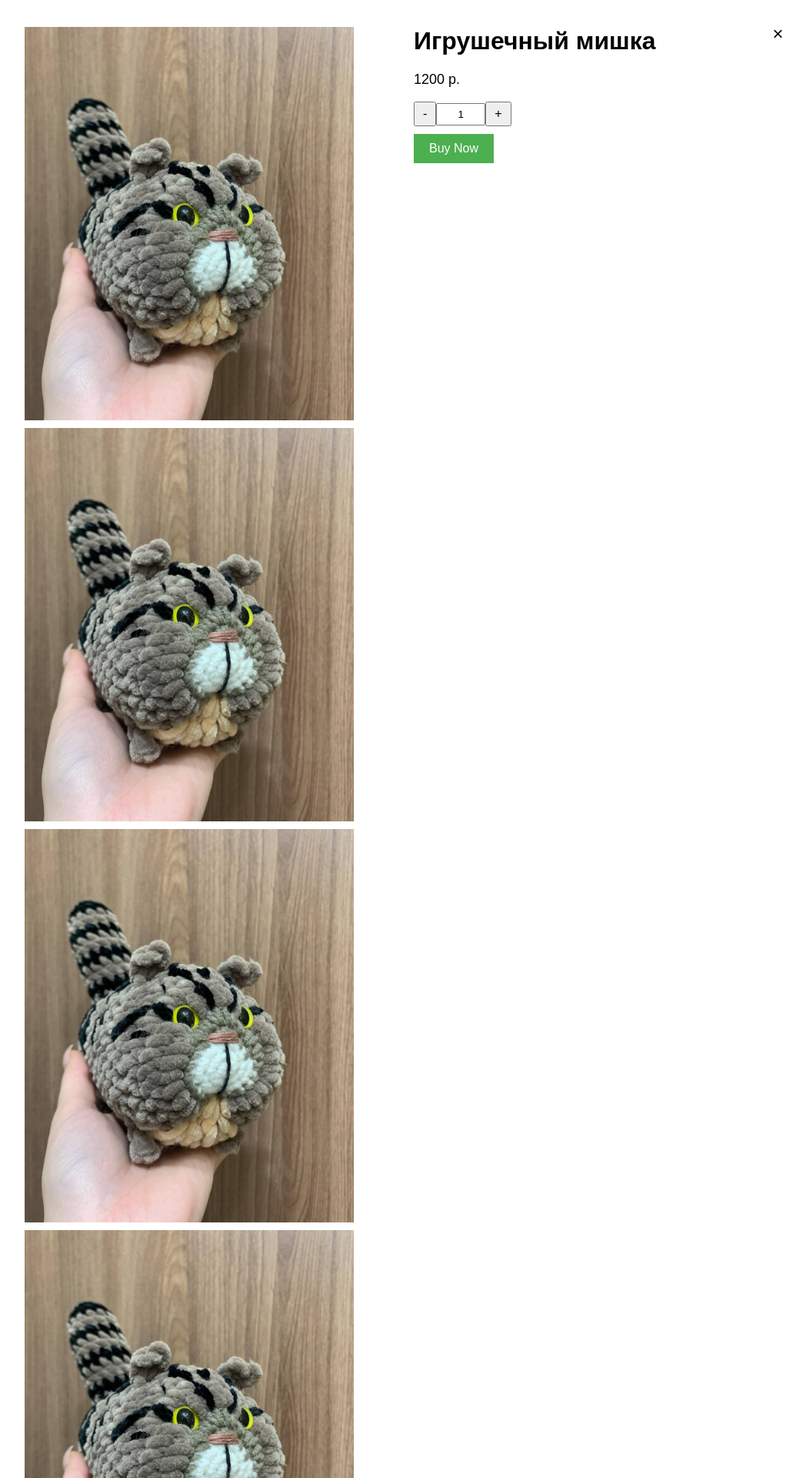
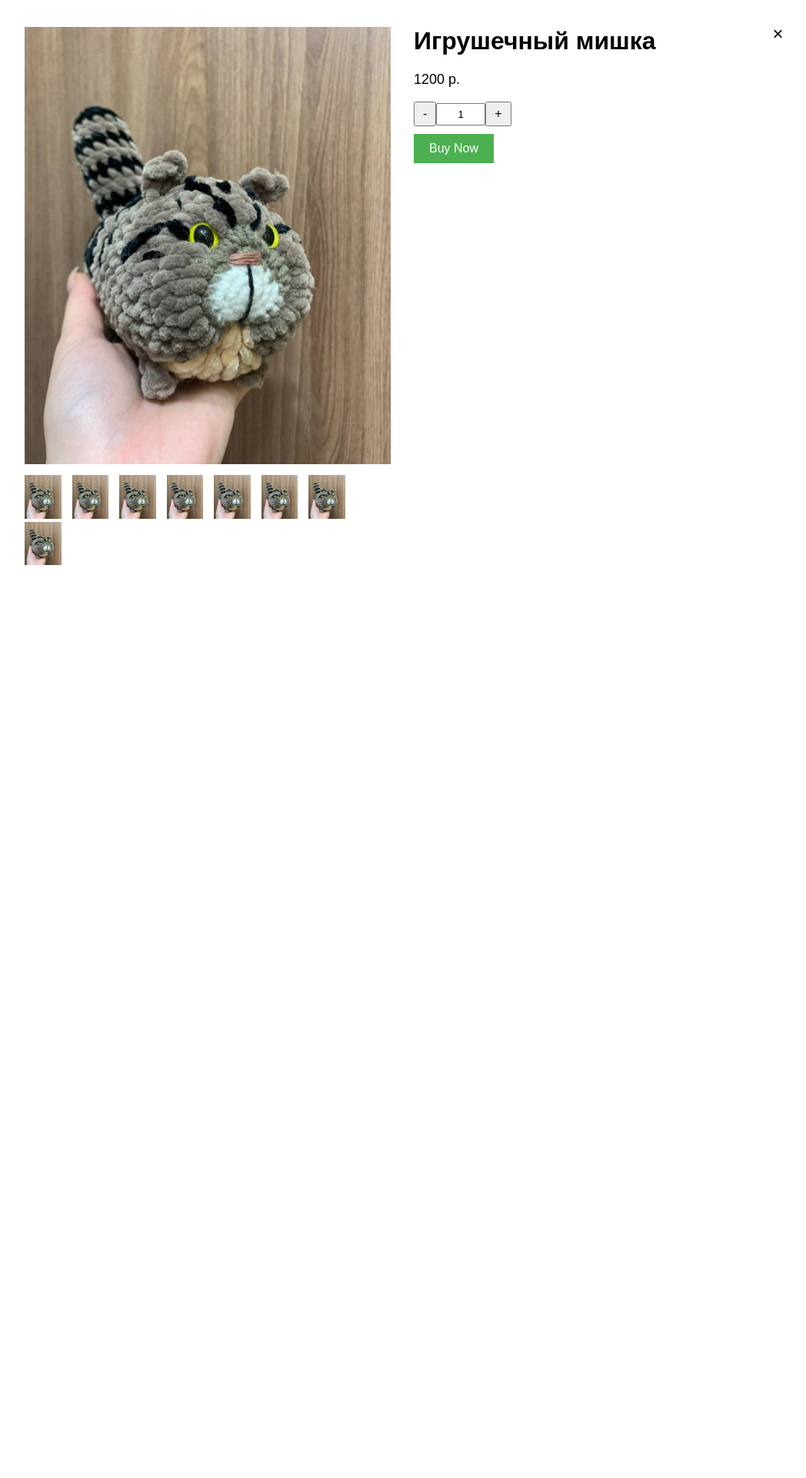
Before and after one commit to wastebrokenq/onlineShop, a Flask app: page /product/1 in a window 1280 px wide. Shown: the top 1920 px of the page at 77% size, without its empty margins (117-1165 px from the left). After the commit the page ends 734 px from the top, so only its background shows below. Run offline with Flask 3, Linux system fonts and the light colour scheme.

Commit message:
update css styles for card.html

```diff
--- a/static/css/card.css
+++ b/static/css/card.css
@@ -24,11 +24,20 @@ body {
     box-sizing: border-box;
 }
 
-.gallery img {
-    width: 90%;
-    display: block;
+.gallery .main-image {
+    width: 100%;
+    /* Основное изображение занимает всю ширину */
     margin-bottom: 10px;
 }
+
+.gallery .thumbnail {
+    width: 10%;
+    /* Маленькие превью */
+    display: inline-block;
+    /* Размещаем превью в одну линию */
+    margin-right: 2%;
+}
+
 
 .product_info {
     width: 50%;
@@ -40,7 +49,8 @@ body {
     margin-top: 0;
 }
 
-.price, .size {
+.price,
+.size {
     font-size: 18px;
 }
 
--- a/templates/card.html
+++ b/templates/card.html
@@ -11,7 +11,7 @@
         <a href="/" class="close_btn">&times;</a>
         <div class="gallery">
             {% for img in product.images %}
-            <img src="{{ url_for('static', filename='images/' + product.images) }}" alt="product image">
+            <img src="{{ url_for('static', filename='images/' + product.images) }}" alt="product image" class="{{ 'main-image' if loop.index == 1 else 'thumbnail' }}">
             {% endfor %}
         </div>
         <div class="product_info">
```
